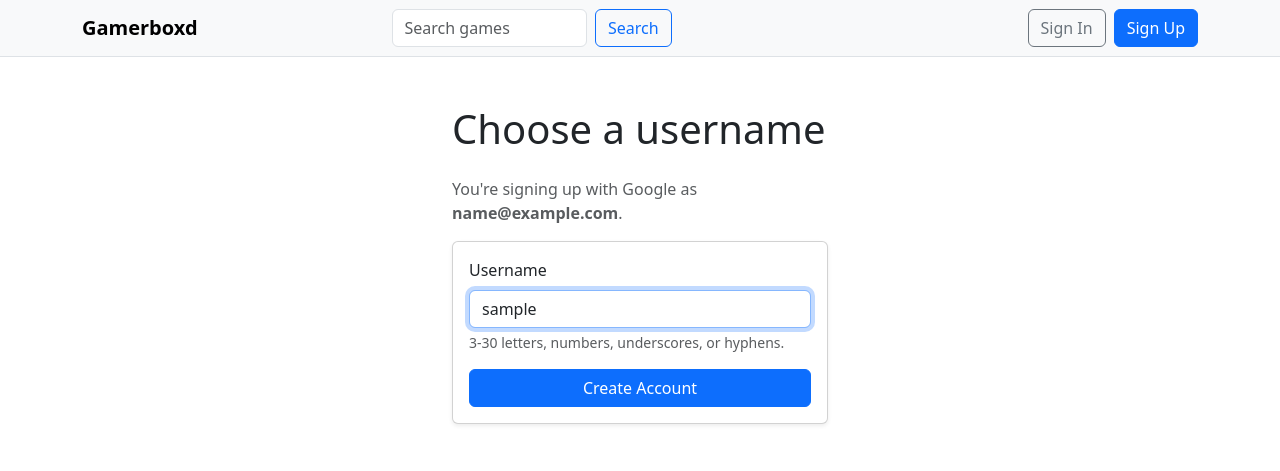
After one commit to grqphical/gamerboxd, a Spring app: template src/main/resources/templates/google/accountSetup.html in a window 1280 px wide. The commit adds this page. Shown: the top 471 px of the page. Run offline with Thymeleaf, Linux system fonts and the light colour scheme; the template is opened without the code that fills it: most values are stand-ins (such as "Sample title", 1, 10 or a date in 2020); data that the repository does not hold is empty; some of the project's set-up classes (security, data sources, template engines, error pages and the like) are left out, and stand-ins take their place.

```diff
--- /dev/null
+++ b/src/main/resources/templates/google/accountSetup.html
@@ -0,0 +1,83 @@
+<!DOCTYPE html>
+<html lang="en" xmlns:th="http://www.thymeleaf.org">
+
+<head>
+    <meta charset="UTF-8">
+    <meta name="viewport" content="width=device-width, initial-scale=1.0">
+    <title>Gamerboxd</title>
+    <link href="https://cdn.jsdelivr.net/npm/bootstrap@5.3.3/dist/css/bootstrap.min.css" rel="stylesheet">
+</head>
+
+<body>
+    <nav class="navbar navbar-expand-lg bg-body-tertiary border-bottom">
+        <div class="container">
+            <a class="navbar-brand fw-semibold" href="/">Gamerboxd</a>
+
+            <button class="navbar-toggler" type="button" data-bs-toggle="collapse" data-bs-target="#mainNav"
+                aria-controls="mainNav" aria-expanded="false" aria-label="Toggle navigation">
+                <span class="navbar-toggler-icon"></span>
+            </button>
+
+            <div class="collapse navbar-collapse" id="mainNav">
+                <form class="d-flex flex-grow-1 mx-lg-auto mt-3 mt-lg-0" style="max-width: 280px;" role="search"
+                    th:action="@{/search}" method="get">
+                    <input class="form-control me-2" type="search" name="q" placeholder="Search games"
+                        aria-label="Search games" required>
+                    <button class="btn btn-outline-primary" type="submit">Search</button>
+                </form>
+
+                <div class="ms-auto d-flex align-items-center gap-2 mt-3 mt-lg-0">
+                    <a class="btn btn-outline-secondary" th:unless="${currentUser}" th:href="@{/login}">Sign In</a>
+                    <a class="btn btn-primary" th:unless="${currentUser}" th:href="@{/signup}">Sign Up</a>
+
+                    <div class="dropdown" th:if="${currentUser}">
+                        <button class="btn btn-outline-secondary dropdown-toggle" type="button"
+                            data-bs-toggle="dropdown" aria-expanded="false"
+                            th:text="|Hello, ${currentUser.displayName}|">
+                            Hello, username
+                        </button>
+                        <ul class="dropdown-menu dropdown-menu-end">
+                            <li>
+                                <a class="dropdown-item" th:href="@{/users/{id}(id=${currentUser.id})}">
+                                    Profile
+                                </a>
+                            </li>
+                            <li>
+                                <a class="dropdown-item" th:href="@{/users/{id}/settings(id=${currentUser.id})}">
+                                    Account Settings
+                                </a>
+                            </li>
+                            <li>
+                                <hr class="dropdown-divider">
+                            </li>
+                            <li>
+                                <form th:action="@{/logout}" method="post" class="m-0">
+                                    <button type="submit" class="dropdown-item">Logout</button>
+                                </form>
+                            </li>
+                        </ul>
+                    </div>
+                </div>
+            </div>
+        </div>
+    </nav>
+
+    <div class="container py-5" style="max-width: 400px;">
+        <h1 class="mb-4">Choose a username</h1>
+        <p class="text-muted">You're signing up with Google as <span class="fw-semibold" th:text="${email}"></span>.</p>
+
+        <div class="alert alert-danger" th:if="${error}" th:text="${error}"></div>
+
+        <form th:action="@{/auth/google/finish}" method="post" class="card card-body shadow-sm">
+            <div class="mb-3">
+                <label class="form-label" for="username">Username</label>
+                <input type="text" class="form-control" id="username" name="username" th:value="${username}"
+                    minlength="3" maxlength="30" pattern="[A-Za-z0-9_\-]{3,30}" autocomplete="username"
+                    aria-describedby="usernameHelp" required autofocus>
+                <div class="form-text" id="usernameHelp">3-30 letters, numbers, underscores, or hyphens.</div>
+            </div>
+            <button type="submit" class="btn btn-primary">Create Account</button>
+        </form>
+    </div>
+    <script src="https://cdn.jsdelivr.net/npm/bootstrap@5.3.3/dist/js/bootstrap.bundle.min.js"></script>
+</body>
```
Also changed, not shown: src/main/resources/templates/login.html (+10 -0 lines), src/main/resources/templates/signup.html (+7 -0 lines), src/main/resources/templates/users/settings.html (+39 -0 lines), src/main/resources/static/images/google.svg (added), 1 other file.
